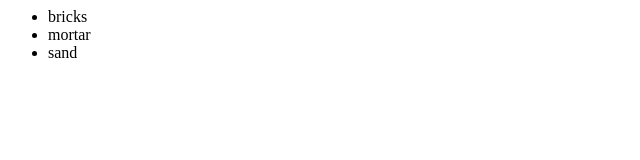
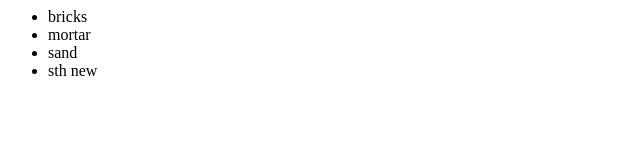
Before and after one commit to dliseren/newGitTest, a plain HTML site: page index.html in a window 1280 px wide. Shown: the full height of the page, 0-640 px from the left. Drawn offline with Linux system fonts and the light colour scheme.

Commit message:
add sth new

```diff
--- a/index.html
+++ b/index.html
@@ -5,6 +5,7 @@
 				<li>bricks</li>
 				<li>mortar</li>
 				<li>sand</li>
+				<li>sth new</li>
 			</ul>
 		</div>
 	</body>
```
